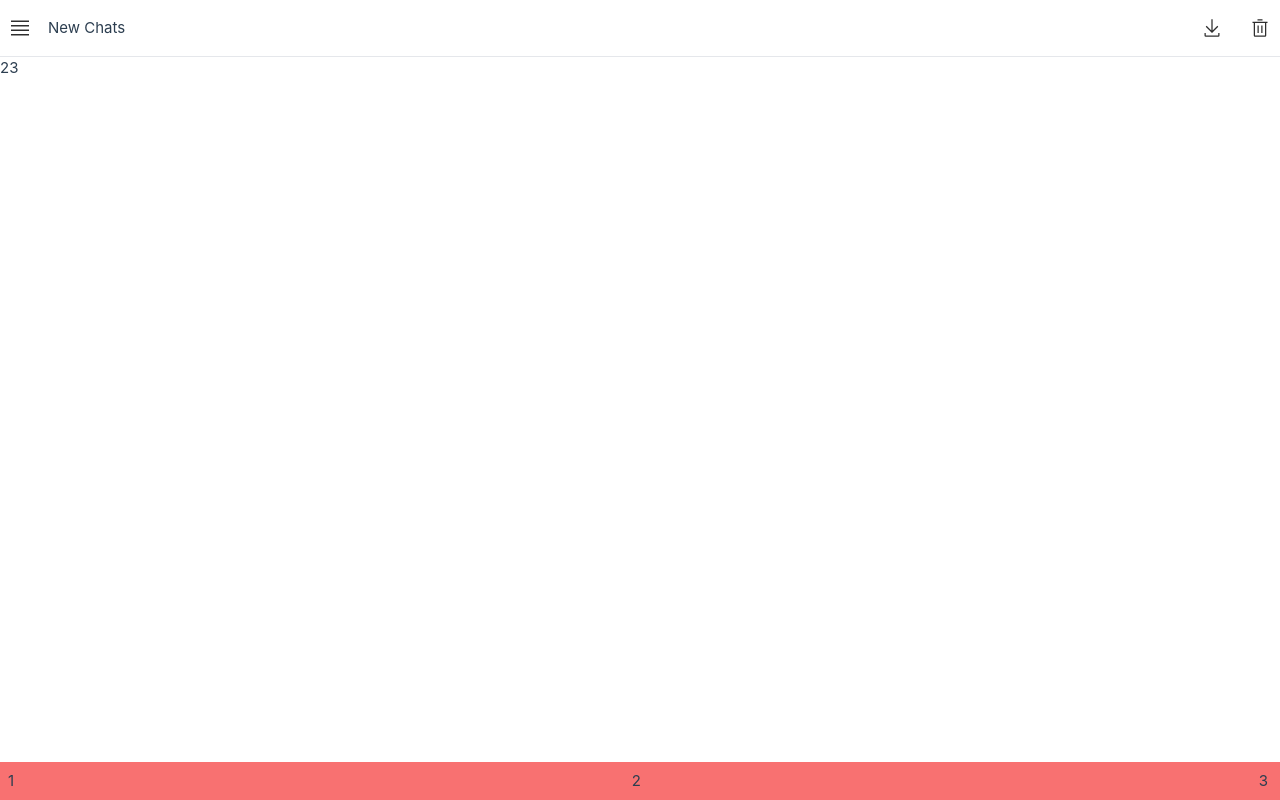
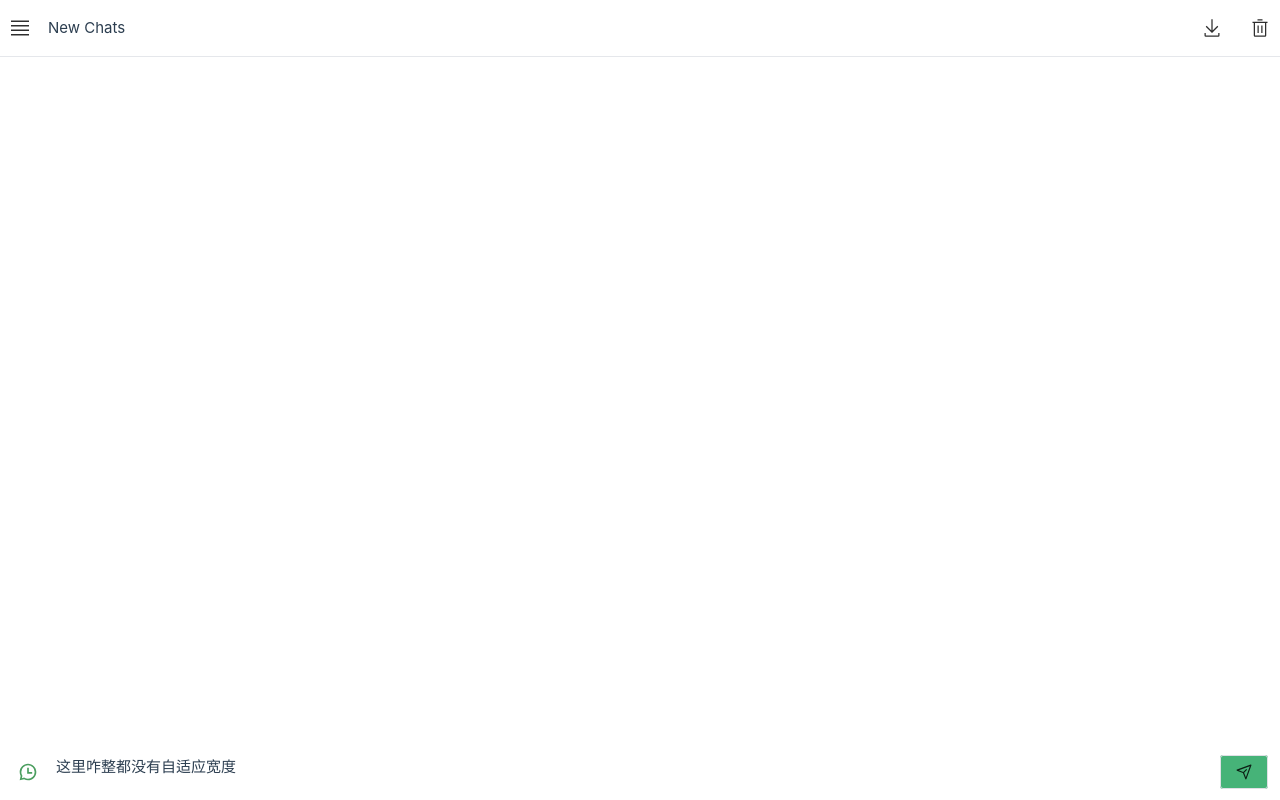
Before and after one commit to SinMu-L/chatweb, a Vue app: page / in a window 1280 px wide. Before the commit this address had no page. Built offline with nearby package versions, Linux system fonts and the light colour scheme; the HTML template or start-up script is replaced by a standard one.

Commit message:
完善UI

```diff
--- a/src/App.vue
+++ b/src/App.vue
@@ -4,7 +4,8 @@ import Menu from './components/icons/Menu.vue';
 import Setting from './components/icons/Setting.vue'
 import Download from './components/icons/Download.vue'
 import Delete from './components/icons/Delete.vue'
-import { type DrawerPlacement, NDrawer, NAvatar } from 'naive-ui'
+import ChatItem from './components/ChatItem.vue';
+import { type DrawerPlacement, NDrawer, NAvatar, NButton, NIcon } from 'naive-ui'
 const active = ref(false)
 const placement = ref<DrawerPlacement>('right')
 const activate = (place: DrawerPlacement) => {
@@ -15,9 +16,42 @@ const activate = (place: DrawerPlacement) => {
 </script>
 
 <template>
-  <n-drawer v-model:show="active" :width="200" :placement="placement">
+  <n-drawer v-model:show="active" :width="260" :placement="placement">
     <div class="flex flex-col h-full">
-      <main class="flex flex-col flex-1 min-h-0">1</main>
+      <main class="flex flex-col flex-1 min-h-0">
+        <div class="p-4 flex item-center">
+          <n-button class="w-full">新建聊天</n-button>
+        </div>
+        <div class="flex-1 min-h-0 pb-4 overflow-hidden">
+          <div class="px-4">
+            <div class="overflow-hidden w-full gap-2 flex flex-col text-sm">
+              <div class="">
+                <ChatItem></ChatItem>
+              </div>
+              <div class="">
+                <ChatItem></ChatItem>
+              </div>
+              <div class="">
+                <ChatItem></ChatItem>
+              </div>
+              <div class="">
+                <ChatItem></ChatItem>
+              </div>
+              <div class="">
+                <ChatItem></ChatItem>
+              </div>
+              <div class="">
+                <ChatItem></ChatItem>
+              </div>
+              <div class="">
+                <ChatItem></ChatItem>
+              </div>
+
+            </div>
+          </div>
+        </div>
+        <div></div>
+      </main>
       <footer class="flex items-center justify-between min-w-0 p-4 overflow-hidden border-t dark:border-neutral-800">
         <div class="flex-1 flex-shrink-0 overflow-hidden">
           <div class="flex items-center overflow-hidden ">
@@ -26,7 +60,8 @@ const activate = (place: DrawerPlacement) => {
               <h2 class="overflow-hidden font-bold text-md text-ellipsis whitespace-nowrap">DaShuaiQI Li</h2>
               <p class="overflow-hidden text-xs text-gray-500 text-ellipsis whitespace-nowrap">
 
-                <span>Star on <a href="https://github.com/SinMu-L/chatweb" class="text-blue-500" target="_blank" >Github</a></span>
+                <span>Star on <a href="https://github.com/SinMu-L/chatweb" class="text-blue-500"
+                    target="_blank">Github</a></span>
               </p>
             </div>
           </div>
@@ -51,13 +86,15 @@ const activate = (place: DrawerPlacement) => {
         </h1>
         <div class="flex items-center space-x-2">
           <div class="">
-            <button class="flex items-center justify-center w-10 h-10 transition rounded-full hover:bg-neutral-100 dark:hover:bg-[#414755]">
+            <button
+              class="flex items-center justify-center w-10 h-10 transition rounded-full hover:bg-neutral-100 dark:hover:bg-[#414755]">
 
               <Download></Download>
             </button>
           </div>
           <div class="">
-            <button class="flex items-center justify-center w-10 h-10 transition rounded-full hover:bg-neutral-100 dark:hover:bg-[#414755]">
+            <button
+              class="flex items-center justify-center w-10 h-10 transition rounded-full hover:bg-neutral-100 dark:hover:bg-[#414755]">
 
               <Delete></Delete>
             </button>
@@ -65,13 +102,38 @@ const activate = (place: DrawerPlacement) => {
         </div>
       </div>
     </header>
-    <main class="flex-1 overflow-hidden">23</main>
-    <footer class="sticky left-0 bottom-0 right-0 p-2 pr-3 overflow-hidden bg-red-400">
+    <main class="flex-1 overflow-hidden">
+      <RouterView></RouterView>
+    </main>
+    <footer class="sticky left-0 bottom-0 right-0 p-2 pr-3 overflow-hidden ">
       <div class="w-full max-w-screen-xl m-auto">
         <div class="flex items-center justify-between space-x-2">
-          <div>1</div>
-          <div>2</div>
-          <div>3</div>
+          <div>
+            <button
+              class="flex items-center justify-center w-10 h-10 transition rounded-full hover:bg-neutral-100 dark:hover:bg-[#414755]"><span
+                class="text-xl text-[#4b9e5f]"><svg xmlns="http://www.w3.org/2000/svg"
+                  xmlns:xlink="http://www.w3.org/1999/xlink" aria-hidden="true" role="img" class=" iconify iconify--ri"
+                  width="1em" height="1em" viewBox="0 0 24 24">
+                  <path fill="currentColor"
+                    d="M12 2c5.523 0 10 4.477 10 10s-4.477 10-10 10a9.956 9.956 0 0 1-4.708-1.175L2 22l1.176-5.29A9.956 9.956 0 0 1 2 12C2 6.477 6.477 2 12 2m0 2a8 8 0 0 0-8 8c0 1.335.326 2.618.94 3.766l.35.654l-.656 2.946l2.948-.654l.653.349A7.955 7.955 0 0 0 12 20a8 8 0 1 0 0-16m1 3v5h4v2h-6V7z">
+                  </path>
+                </svg></span></button>
+          </div>
+          <div class=" h-8 w-full">
+              这里咋整都没有自适应宽度
+          </div>
+
+          <div>
+            <n-button class="bg-[#18a057cc] text-white">
+              <n-icon size="20" :depth="1" class="text-white">
+                <svg xmlns="http://www.w3.org/2000/svg" xmlns:xlink="http://www.w3.org/1999/xlink" viewBox="0 0 32 32">
+                  <path
+                    d="M27.71 4.29a1 1 0 0 0-1.05-.23l-22 8a1 1 0 0 0 0 1.87l9.6 3.84l3.84 9.6a1 1 0 0 0 .9.63a1 1 0 0 0 .92-.66l8-22a1 1 0 0 0-.21-1.05zM19 24.2l-2.79-7L21 12.41L19.59 11l-4.83 4.83L7.8 13l17.53-6.33z"
+                    fill=""></path>
+                </svg>
+              </n-icon>
+            </n-button>
+          </div>
         </div>
       </div>
     </footer>
--- /dev/null
+++ b/src/components/ChatItem.vue
@@ -0,0 +1,40 @@
+<script setup>
+import Chatbox from './icons/ChatBox.vue';
+</script>
+<template>
+    <div>
+        <router-link :to="'/'"
+            class="relative flex items-center gap-3 px-3 py-3 break-all border rounded-md cursor-pointer hover:bg-neutral-100 group
+            dark:border-neutral-800 dark:hover:bg-[#24272e] border-[#4b9e5f] bg-neutral-100 text-[#4b9e5f] dark:bg-[#24272e] dark:border-[#4b9e5f] pr-14">
+
+            <div class="flex justify-center item-center">
+
+                <Chatbox></Chatbox>
+            </div>
+            <div class="relative flex-1 overflow-hidden break-all text-ellipsis whitespace-nowrap truncate">
+                <span>https服务中存在http服务，怎么通过配置nginx让http请求https</span>
+            </div>
+            <div class="absolute z-10 flex visible right-1">
+                <button class="p-1">
+                    <svg xmlns="http://www.w3.org/2000/svg" xmlns:xlink="http://www.w3.org/1999/xlink"
+                        aria-hidden="true" role="img" class=" iconify iconify--ri" width="1em" height="1em"
+                        viewBox="0 0 24 24">
+                        <path fill="currentColor"
+                            d="M6.414 15.89L16.556 5.748l-1.414-1.414L5 14.476v1.414zm.829 2H3v-4.243L14.435 2.212a1 1 0 0 1 1.414 0l2.829 2.829a1 1 0 0 1 0 1.414zM3 19.89h18v2H3z">
+                        </path>
+                    </svg>
+                </button>
+                <button class="p-1">
+                    <svg xmlns="http://www.w3.org/2000/svg" xmlns:xlink="http://www.w3.org/1999/xlink"
+                        aria-hidden="true" role="img" class=" iconify iconify--ri" width="1em" height="1em"
+                        viewBox="0 0 24 24">
+                        <path fill="currentColor"
+                            d="M17 6h5v2h-2v13a1 1 0 0 1-1 1H5a1 1 0 0 1-1-1V8H2V6h5V3a1 1 0 0 1 1-1h8a1 1 0 0 1 1 1zm1 2H6v12h12zm-9 3h2v6H9zm4 0h2v6h-2zM9 4v2h6V4z">
+                        </path>
+                    </svg>
+                </button>
+
+            </div>
+        </router-link>
+    </div>
+</template>
--- /dev/null
+++ b/src/components/icons/ChatBox.vue
@@ -0,0 +1,16 @@
+<script setup>
+import { NIcon } from 'naive-ui'
+</script>
+
+<template>
+    <n-icon size="10" :depth="1">
+        <svg xmlns="http://www.w3.org/2000/svg" xmlns:xlink="http://www.w3.org/1999/xlink" viewBox="0 0 512 512">
+            <path
+                d="M408 64H104a56.16 56.16 0 0 0-56 56v192a56.16 56.16 0 0 0 56 56h40v80l93.72-78.14a8 8 0 0 1 5.13-1.86H408a56.16 56.16 0 0 0 56-56V120a56.16 56.16 0 0 0-56-56z"
+                fill="none" stroke="currentColor" stroke-linejoin="round" stroke-width="32"></path>
+            <circle cx="160" cy="216" r="32" fill="currentColor"></circle>
+            <circle cx="256" cy="216" r="32" fill="currentColor"></circle>
+            <circle cx="352" cy="216" r="32" fill="currentColor"></circle>
+        </svg>
+    </n-icon>
+</template>
--- /dev/null
+++ b/src/components/icons/Edit.vue
@@ -0,0 +1,14 @@
+<script setup>
+import { NIcon } from 'naive-ui'
+</script>
+
+<template>
+    <n-icon size="20" :depth="1">
+        <svg xmlns="http://www.w3.org/2000/svg" xmlns:xlink="http://www.w3.org/1999/xlink" viewBox="0 0 32 32">
+            <path d="M2 26h28v2H2z" fill="currentColor"></path>
+            <path
+                d="M25.4 9c.8-.8.8-2 0-2.8l-3.6-3.6c-.8-.8-2-.8-2.8 0l-15 15V24h6.4l15-15zm-5-5L24 7.6l-3 3L17.4 7l3-3zM6 22v-3.6l10-10l3.6 3.6l-10 10H6z"
+                fill="currentColor"></path>
+        </svg>
+    </n-icon>
+</template>
```
